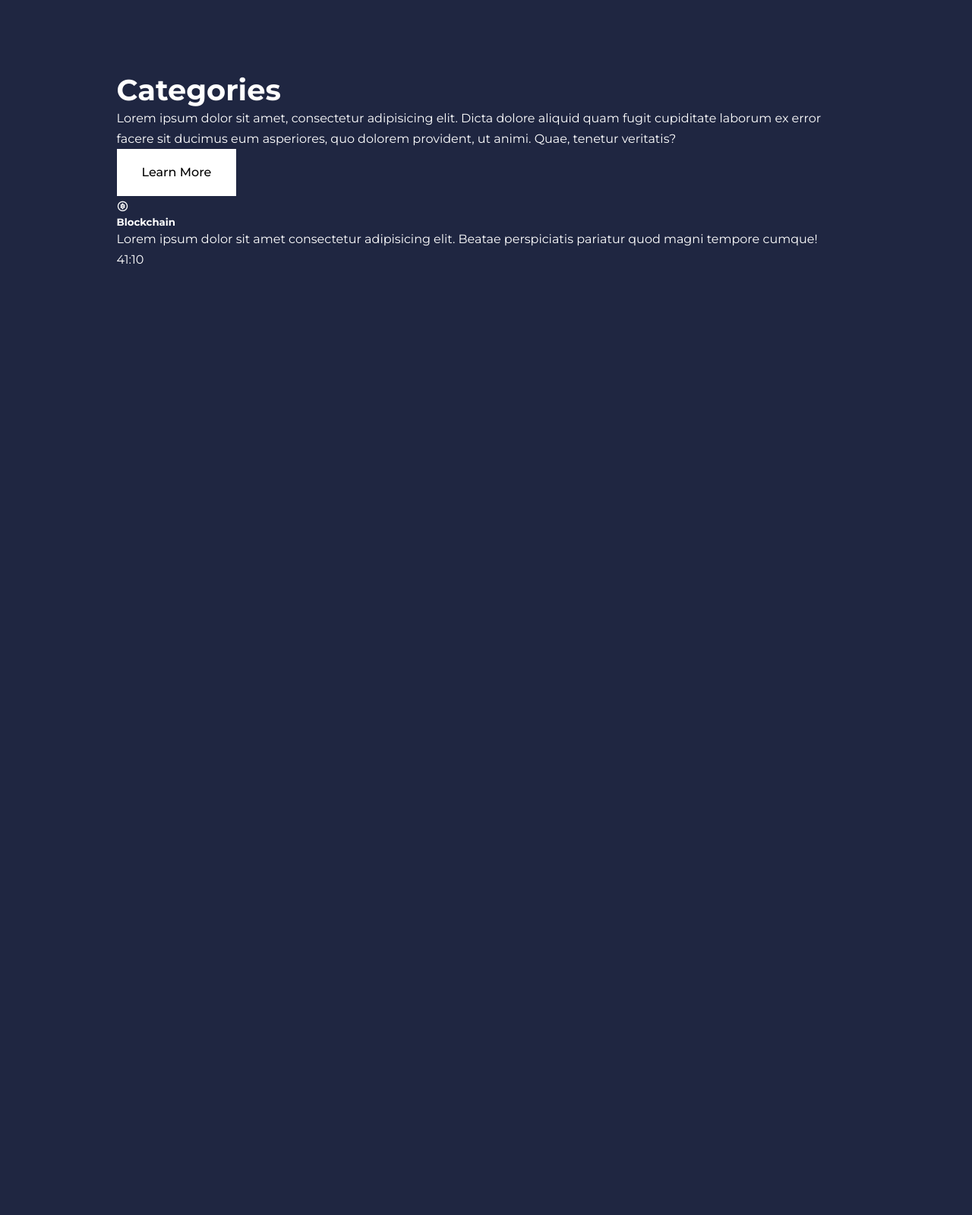
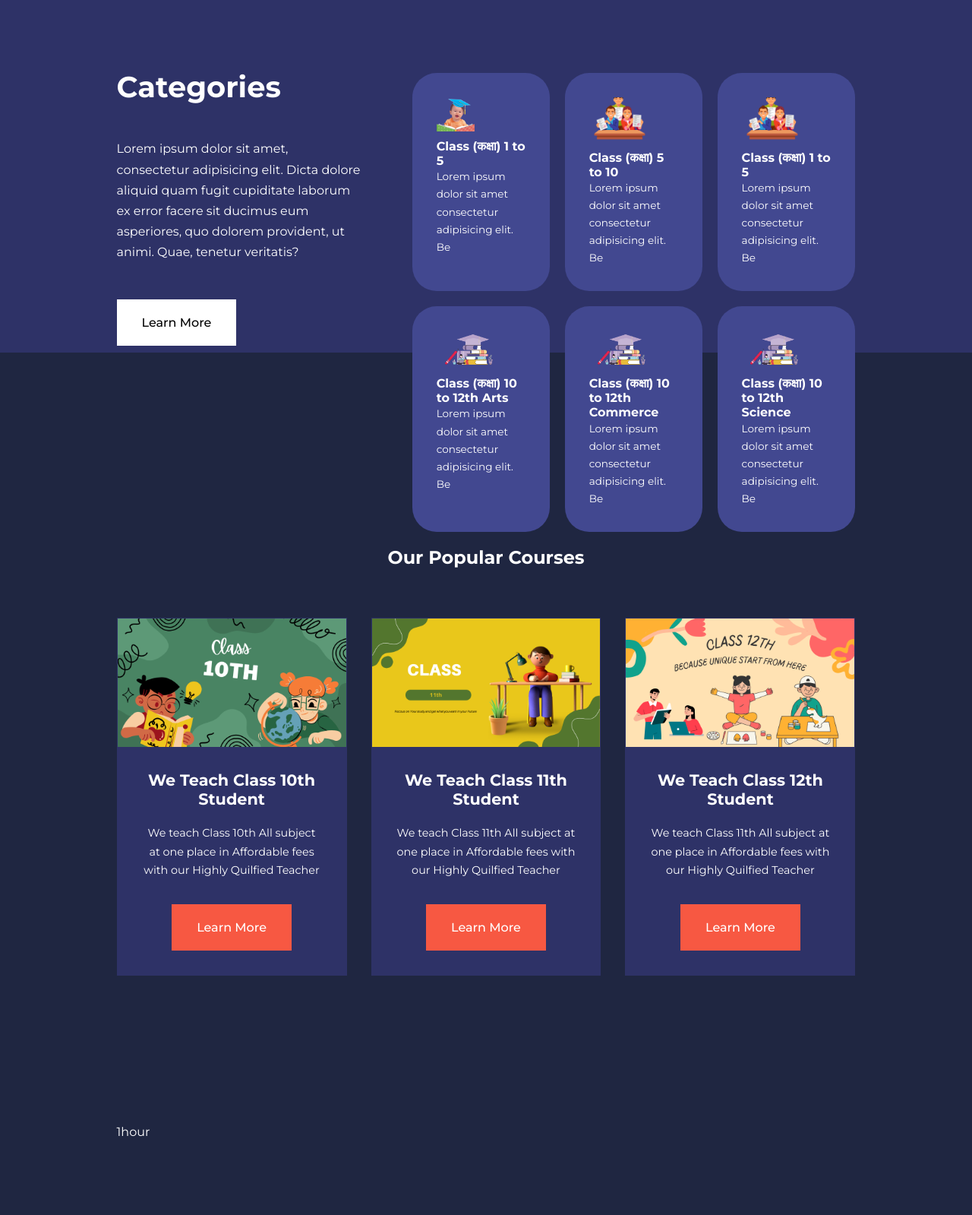
Before and after one commit to Itxvibhu12/Education-School-Website, a plain HTML site: page index.html in a window 1280 px wide. Shown: the part 640-2239 px from the top of the page at 76% size. Before the commit the page ends 1091 px from the top, so only its background shows below. Drawn offline with nearby package versions, Linux system fonts and the light colour scheme.

Commit message:
new file add

```diff
--- a/css/style.css
+++ b/css/style.css
@@ -64,8 +64,7 @@ h4 {
   font-size: 1.3rem;
 }
 a {
-  /* color: var(--color-black); */
-  color: var(--color-bg2);
+  color: var(--color-white);
   font-weight: bold;
 }
 img {
@@ -95,12 +94,19 @@ img {
 
 /* ========================= NAVBAR ================ */
 nav {
-  background: hwb(228 97% 1% / 0.969);
+  background: transparent ;
+  /* hwb(228 97% 1% / 0.969) */
   width: 100vw;
   height: 5rem;
   position: fixed;
   top: 0;
   z-index: 11;
+}
+
+/* change nav bar style  */
+.window-scroll{
+background: var(--color-primary);
+box-shadow: 0 1rem 2rem rgba(0,0,0,0.2) ;
 }
 .nav_container {
   height: 100%;
@@ -121,8 +127,9 @@ nav button {
   transition: var(--transition);
 }
 .nav_menu a:hover {
-  color: var(--color-black);
-  font-weight: bold;
+  /* color: var(--color-black); */
+  color: var(--color-bg2);
+  /* font-weight: bold; */
 }
 .container .logo-science-coching {
   width: 80px;
@@ -154,3 +161,92 @@ header {
   font-size: x-large;
   margin-top: 20px;
 }
+
+
+
+/* ========================= CATEGORIES ================ */
+.categories{
+  background: var(--color-bg1);
+  height:29rem ;
+}
+.categories h1{
+  line-height: 1;
+  margin-bottom:3rem ;
+}
+.categories_container{
+  display: grid;
+  grid-template-columns: 40% 60%;
+}
+
+.categories-left{
+  margin-right: 4rem;
+}
+.categories-left p{
+  margin: 1rem 0 3rem;
+}
+.categories_right{
+display: grid;
+grid-template-columns: repeat(3,1fr);
+gap: 1.2rem;
+}
+.category{
+  background: var(--color-bg2);
+  padding: 2rem;
+  transition: var(--transition);
+  border-radius: 2rem;
+
+
+}
+.category:hover {
+  box-shadow: 0 3rem 3rem rgb(0,0,0,0.3);
+  z-index: 1;
+}
+.category .baby-image {
+width: 50px;
+margin-bottom: 10px;
+}
+.category .adult-image{
+  width: 80px;
+  margin-bottom: 10px;
+  }
+
+  .category .young-image{
+    width: 90px;
+    margin-bottom: 10px;
+    }
+    .category h5{
+      font-size: 1rem;
+    }
+    .category p{
+      font-size: 0.85rem;
+    }
+
+
+    /* ========================= POPULAR COURSES ================ */
+    .course{
+      margin-top: 10rem;
+    }
+    .courses_container{
+      display: grid;
+      grid-template-columns: repeat(3,1fr);
+      gap: 2rem;
+    }
+    .courses{
+      background: var(--color-bg1);
+      text-align: center;
+      border: 1px solid transparent ;
+
+    }
+    .courses:hover{
+      background: transparent ;
+      border-color: var(--color-primary);
+      transition: var(--transition);
+
+    }
+    .course_info{
+      padding: 2rem;
+    }
+    .course_info p{
+      margin: 1.2rem 0 2rem;
+      font-size: 0.9rem;
+    }
--- a/index.html
+++ b/index.html
@@ -69,6 +69,7 @@
     </header>
     <!================== End of HEADER============!>
 
+    <!================== CATEGORIES ============!>
     <section class="categories">
       <div class="container categories_container">
         <div class="categories-left">
@@ -83,16 +84,121 @@
         </div>
         <div class="categories_right">
           <article class="category">
-            <span class="category_icon"><i class="ri-bit-coin-line"></i></span>
-            <h5>Blockchain</h5>
-            <p>
-              Lorem ipsum dolor sit amet consectetur adipisicing elit. Beatae
-              perspiciatis pariatur quod magni tempore cumque!
-            </p>
-            41:10
+            <span class="category_icon"
+              ><img class="baby-image" src="./images/1-5.png" alt=""
+            /></span>
+            <h5>Class (कक्षा) 1 to 5</h5>
+            <p>Lorem ipsum dolor sit amet consectetur adipisicing elit. Be</p>
+          </article>
+
+          <article class="category">
+            <span class="category_icon"
+              ><img class="adult-image" src="./images/5-10.png" alt=""
+            /></span>
+            <h5>Class (कक्षा) 5 to 10</h5>
+            <p>Lorem ipsum dolor sit amet consectetur adipisicing elit. Be</p>
+          </article>
+
+          <article class="category">
+            <span class="category_icon"
+              ><img class="adult-image" src="./images/5-10.png" alt=""
+            /></span>
+            <h5>Class (कक्षा) 1 to 5</h5>
+            <p>Lorem ipsum dolor sit amet consectetur adipisicing elit. Be</p>
+          </article>
+
+          <article class="category">
+            <span class="category_icon"
+              ><img class="young-image" src="./images/10-12.png" alt=""
+            /></span>
+            <h5>Class (कक्षा) 10 to 12th Arts</h5>
+            <p>Lorem ipsum dolor sit amet consectetur adipisicing elit. Be</p>
+          </article>
+
+          <article class="category">
+            <span class="category_icon"
+              ><img class="young-image" src="./images/10-12.png" alt=""
+            /></span>
+            <h5>Class (कक्षा) 10 to 12th Commerce</h5>
+            <p>Lorem ipsum dolor sit amet consectetur adipisicing elit. Be</p>
+          </article>
+
+          <article class="category">
+            <span class="category_icon"
+              ><img class="young-image" src="./images/10-12.png" alt=""
+            /></span>
+            <h5>Class (कक्षा) 10 to 12th Science</h5>
+            <p>Lorem ipsum dolor sit amet consectetur adipisicing elit. Be</p>
           </article>
         </div>
       </div>
     </section>
+    <!================== End of HEADER============!>
+
+    <!================== POPULAR COURCES ============!>
+
+    <section class="course">
+      <h2>Our Popular Courses</h2>
+      <div class="container courses_container">
+        <article class="courses">
+          <div class="course_image">
+            <img src="./images/course1.png" alt="course1" />
+          </div>
+          <div class="course_info">
+            <h4>We Teach Class 10th Student</h4>
+            <p>
+              We teach Class 10th All subject at one place in Affordable fees
+              with our Highly Quilfied Teacher
+            </p>
+            <a href="./courses.html" class="btn btn-primary">Learn More</a>
+          </div>
+        </article>
+
+        <article class="courses">
+          <div class="course_image">
+            <img  class="courses2" src="./images/course2.png" alt="course2" />
+          </div>
+          <div class="course_info">
+            <h4>We Teach Class 11th Student</h4>
+            <p>
+              We teach Class 11th All subject at one place in Affordable fees
+              with our Highly Quilfied Teacher
+            </p>
+            <a href="./courses.html" class="btn btn-primary">Learn More</a>
+          </div>
+        </article>
+
+        <article class="courses">
+          <div class="course_image">
+            <img src="./images/course3.png" alt="course3" />
+          </div>
+          <div class="course_info">
+            <h4>We Teach Class 12th Student</h4>
+            <p>
+              We teach Class 11th All subject at one place in Affordable fees
+              with our Highly Quilfied Teacher
+            </p>
+            <a href="./courses.html" class="btn btn-primary">Learn More</a>
+          </div>
+        </article>
+      </div>
+    </section>
+
+    <!================== END OF POPULAR COURCES ============!>
+
+
+    <!================== FREQUENTLY ASKED QUESTION ============!>
+
+    <section class="faqs">
+      <div class="container faqs_container">
+        <article class="faq">
+          <div class="faq_icon"></div>
+          <div class="question_answer"></div>                1hour
+        </article>
+      </div>
+    </section>
+
+    <!----Js-->
+    <script src="./main.js"></script>
   </body>
 </html>
--- a/main.js
+++ b/main.js
@@ -0,0 +1,4 @@
+// change nav Style on Scroll
+window.addEventListener('scroll',() =>{
+    document.querySelector('nav').classList.toggle('window-scroll',window.scrollY > 0)
+})
```
Also changed, not shown: images/1-5.png (added), images/10-12.png (added), images/5-10.png (added), images/course1.jpg (deleted), images/course1.png (added), images/course2.jpg (deleted), images/course2.png (added), images/course3.jpg (deleted), images/course3.png (added).
